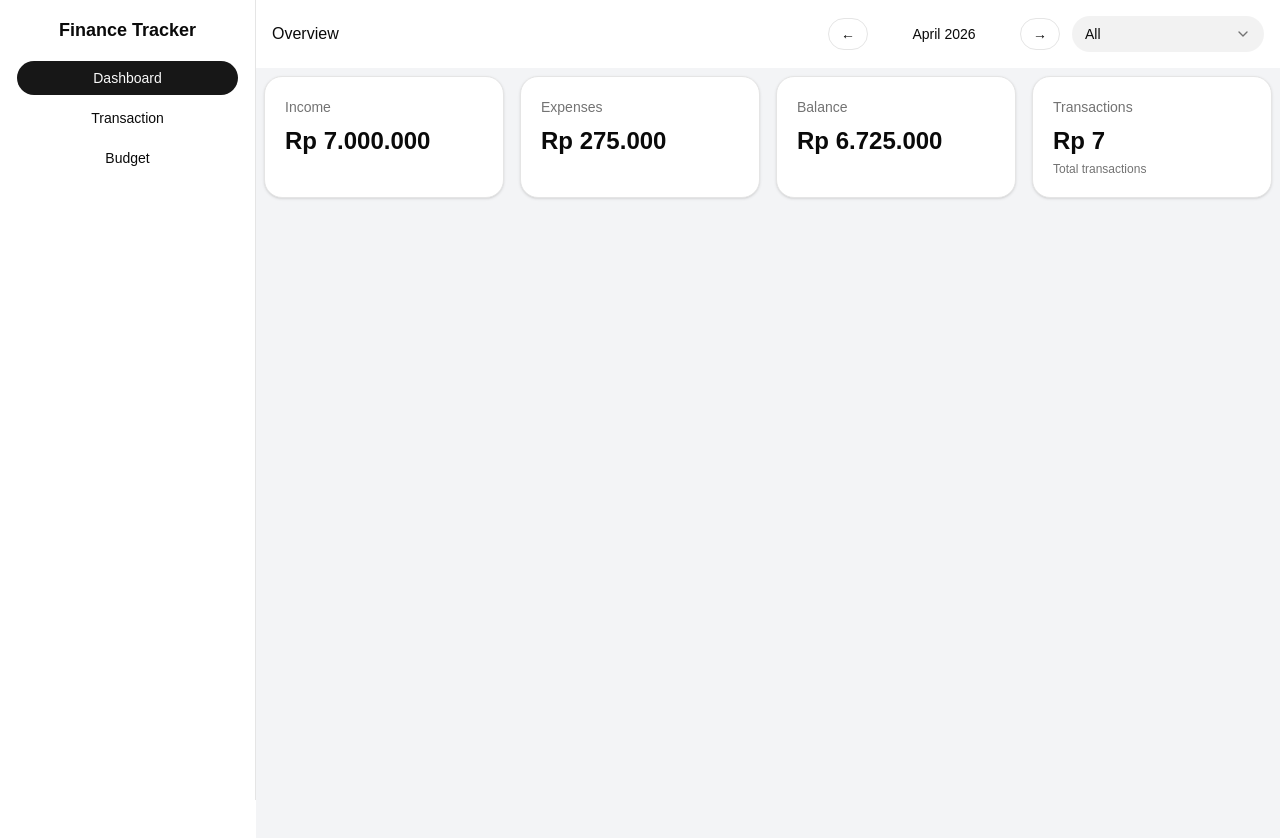
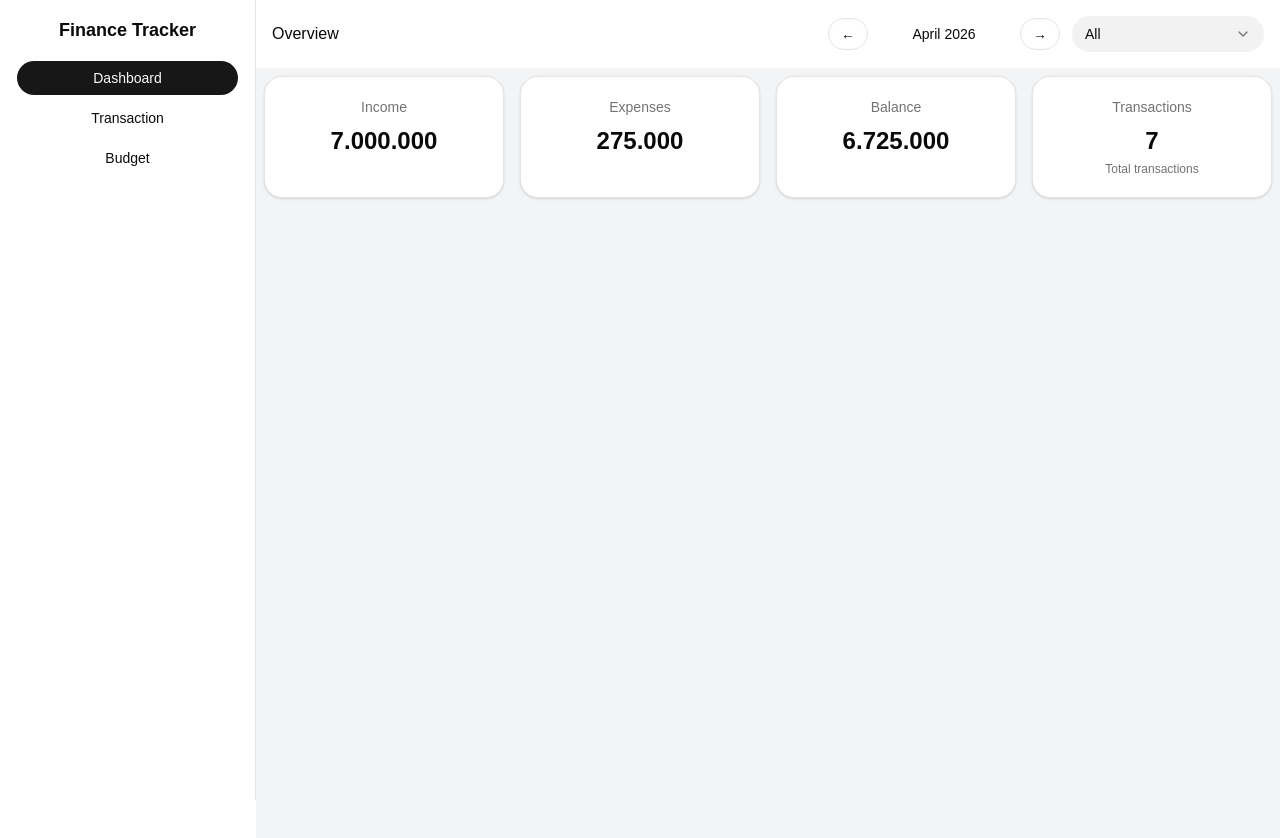
Before and after one commit to diqimusyaffa29/finance-tracker-app, a React (Vite) app: page / in a window 1280 px wide. Shown: the top 838 px of the page. Built offline with nearby package versions, Linux system fonts and the light colour scheme.

Commit message:
feat: :sparkles: Added isCurrency for ternary operation for amount

```diff
--- a/src/components/dashboard/SummaryCard.tsx
+++ b/src/components/dashboard/SummaryCard.tsx
@@ -4,19 +4,25 @@ type SummaryCardProps = {
     title: string
     amount: number
     description?: string
+    isCurrency?: boolean
 }
 
 
-const SummaryCard = ({ title, amount, description }: SummaryCardProps) => {
+const SummaryCard = ({ title, amount, description, isCurrency }: SummaryCardProps) => {
     return (
-        <div className="rounded-2xl border bg-white p-5 w-full shadow-sm">
+        <div className="rounded-2xl border bg-white p-5 w-full shadow-sm text-center">
             <p className="text-sm text-muted-foreground">
                 {toTitleCase(title)}
             </p>
-
-            <h3 className="mt-2 text-2xl font-bold">
-                Rp {amount.toLocaleString("id-ID")}
-            </h3>
+            {isCurrency ? (
+                <h3 className="mt-2 text-2xl font-bold">
+                    Rp {amount.toLocaleString("id-ID")}
+                </h3>
+            ) : (
+                <h3 className="mt-2 text-2xl font-bold">
+                    {amount.toLocaleString("id-ID")}
+                </h3>
+            )}
 
             {description && (
                 <p className="mt-1 text-xs text-muted-foreground">
```
